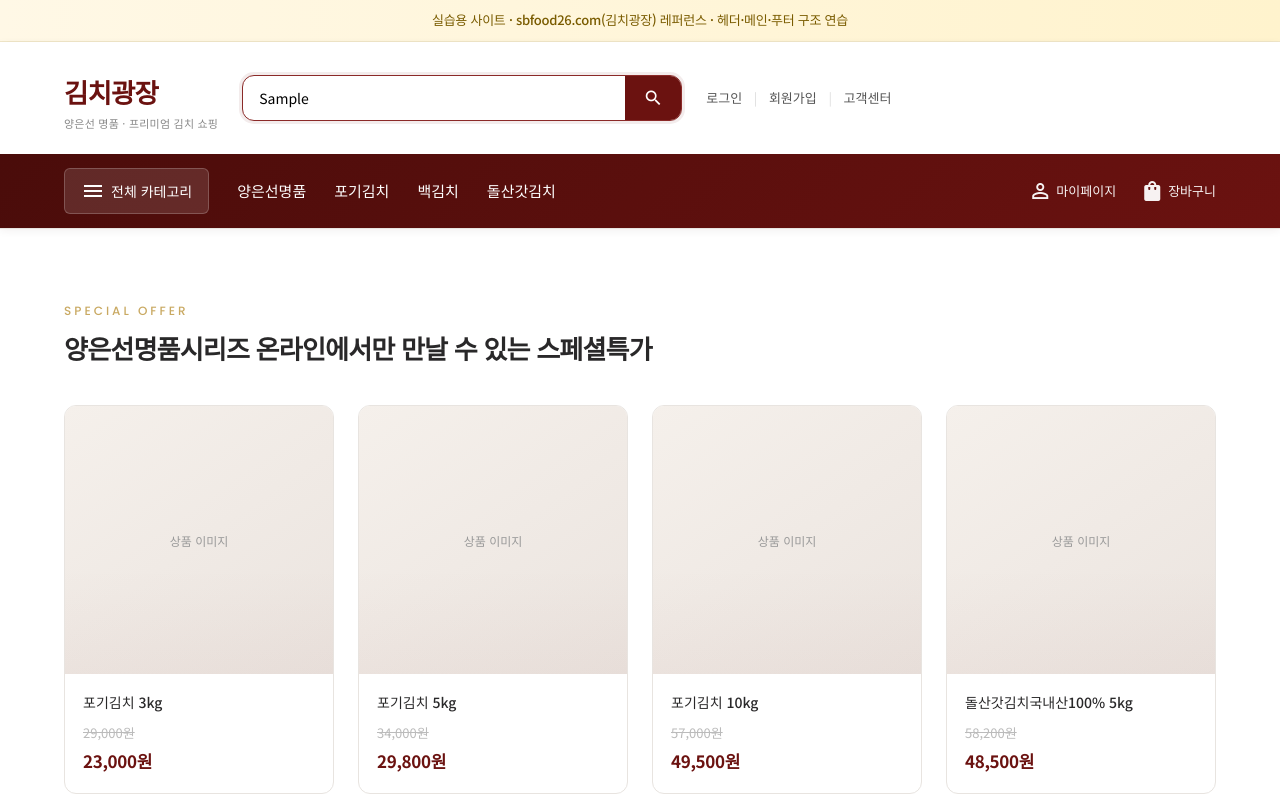
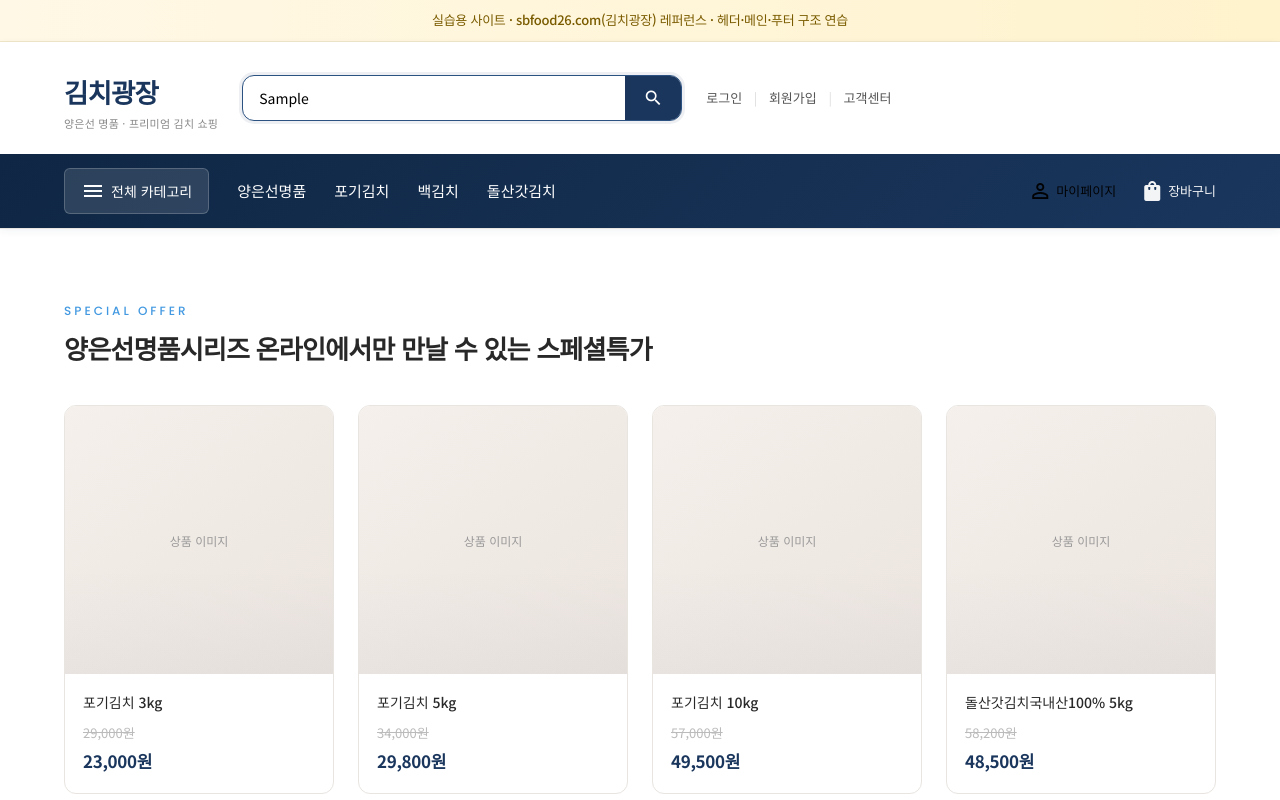
Before and after one commit to skinadkr-coder/sbfood-practice, a plain HTML site: page index.html in a window 1280 px wide. Both pictures are taken after typing "Sample" into the empty fields and a click on the button "search". Shown: the top 800 px of the page. Drawn offline with Linux system fonts and the light colour scheme.

Commit message:
first commit
Co-authored-by: Cursor <cursoragent@cursor.com>

```diff
--- a/index.html
+++ b/index.html
@@ -57,13 +57,13 @@
           <nav class="nav-1depth" aria-label="주요 메뉴">
             <ul>
               <li><a href="#">양은선명품</a></li>
-              <li><a href="#">포기김치</a></li>
+              <li><a href="#" class="point-red">포기김치</a></li>
               <li><a href="#">백김치</a></li>
               <li><a href="#">돌산갓김치</a></li>
             </ul>
           </nav>
           <div class="cat-icons">
-            <a href="#"><span class="material-icons">person_outline</span> 마이페이지</a>
+            <a href="#" class="mypage-black"><span class="material-icons">person_outline</span> 마이페이지</a>
             <a href="#"><span class="material-icons">shopping_bag</span> 장바구니</a>
           </div>
         </div>
--- a/style.css
+++ b/style.css
@@ -8,11 +8,11 @@
    1. 디자인 토큰 (색·간격·그림자)
    ------------------------------------------------------------ */
 :root {
-  /* 브랜드 컬러 */
-  --color-primary: #6b1210;
-  --color-primary-dark: #4a0c0a;
-  --color-primary-light: #8b2a28;
-  --color-accent: #c9a962;
+  /* 브랜드 컬러 (네이비 블루 계열) */
+  --color-primary: #1a365d;
+  --color-primary-dark: #0f2744;
+  --color-primary-light: #2c5282;
+  --color-accent: #4299e1;
 
   /* 텍스트·배경 */
   --color-text: #292829;
@@ -29,9 +29,9 @@
   --radius-lg: 20px;
 
   /* 그림자 */
-  --shadow-sm: 0 2px 8px rgba(43, 24, 20, 0.06);
-  --shadow-md: 0 8px 24px rgba(43, 24, 20, 0.1);
-  --shadow-lg: 0 16px 40px rgba(43, 24, 20, 0.12);
+  --shadow-sm: 0 2px 8px rgba(26, 54, 93, 0.06);
+  --shadow-md: 0 8px 24px rgba(26, 54, 93, 0.1);
+  --shadow-lg: 0 16px 40px rgba(26, 54, 93, 0.12);
 
   /* 애니메이션 */
   --ease: cubic-bezier(0.4, 0, 0.2, 1);
@@ -166,7 +166,7 @@ img {
 
 .header-search form:focus-within {
   border-color: var(--color-primary-light);
-  box-shadow: 0 0 0 3px rgba(107, 18, 16, 0.08);
+  box-shadow: 0 0 0 3px rgba(26, 54, 93, 0.08);
   background: var(--color-white);
 }
 
@@ -390,7 +390,7 @@ img {
   background: linear-gradient(
     to bottom,
     transparent 60%,
-    rgba(107, 18, 16, 0.03)
+    rgba(26, 54, 93, 0.03)
   );
 }
 
@@ -488,7 +488,7 @@ img {
   height: 200%;
   background: radial-gradient(
     circle,
-    rgba(201, 169, 98, 0.15) 0%,
+    rgba(66, 153, 225, 0.15) 0%,
     transparent 70%
   );
   pointer-events: none;
@@ -570,7 +570,7 @@ img {
 .gallery-caption {
   width: 100%;
   padding: 28px 20px;
-  background: linear-gradient(to top, rgba(30, 15, 12, 0.75), transparent);
+  background: linear-gradient(to top, rgba(15, 39, 68, 0.75), transparent);
   color: var(--color-white);
   font-size: 15px;
   font-weight: 500;
@@ -752,3 +752,21 @@ footer {
     font-size: 16px;
   }
 }
+/* ------------------------------------------------------------
+   13. :hover 연습 — 포기김치 메뉴 (마우스 올릴 때만 빨간색)
+   ------------------------------------------------------------ */
+
+/* 평소: 다른 카테고리 메뉴와 동일한 흰색 */
+.nav-1depth a.point-red {
+  color: inherit;
+  transition: color var(--duration) var(--ease);
+}
+
+/* 마우스를 올렸을 때만 빨간색 */
+.nav-1depth a.point-red:hover {
+  color: #ff6b6b;
+}
+/* 마이페이지만 검정색 (연습) */
+.cat-icons a.mypage-black {
+  color: #000000;
+}
```
Also changed, not shown: 1 other file.
